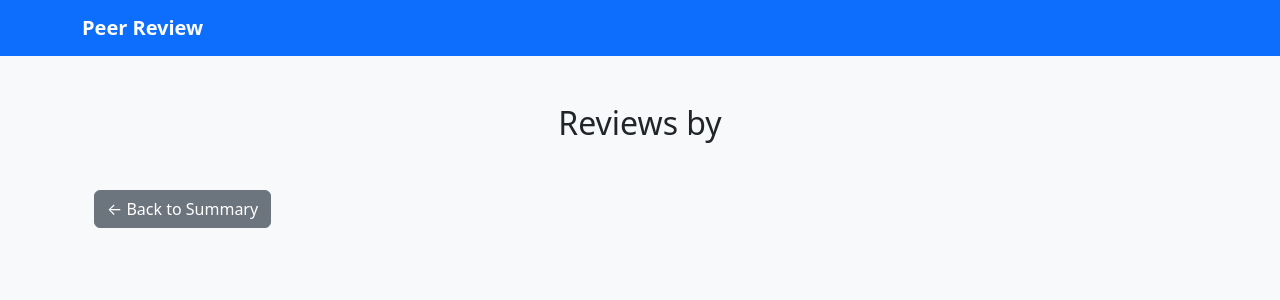
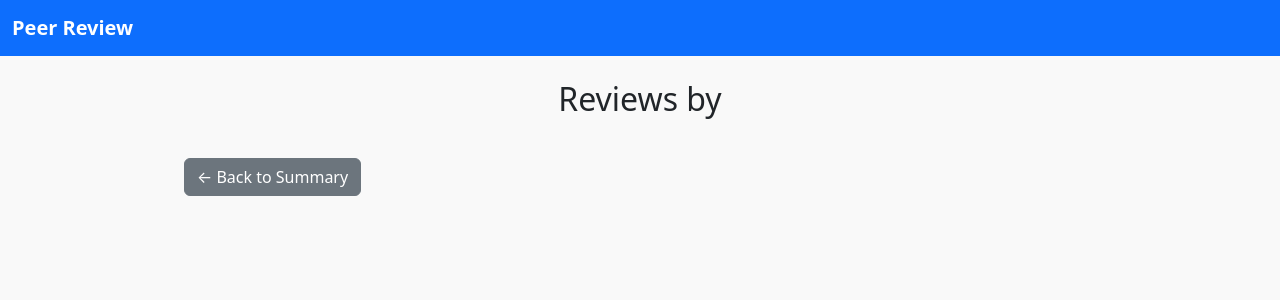
Before and after one commit to bmilanx0/peer-review-app, a Flask app: template templates/review_detail.html in a window 1280 px wide. Shown: the top 300 px of the page. Run offline with Flask 3, Linux system fonts and the light colour scheme; the template is opened without the code that fills it, so the values that code supplies are empty.

```diff
--- a/templates/base.html
+++ b/templates/base.html
@@ -1,52 +1,55 @@
-<!-- templates/base.html -->
 <!DOCTYPE html>
 <html lang="en">
 
 <head>
-  <meta charset="UTF-8" />
-  <meta name="viewport" content="width=device-width, initial-scale=1" />
+  <meta charset="UTF-8">
+  <meta name="viewport" content="width=device-width, initial-scale=1">
   <title>{% block title %}Peer Review{% endblock %}</title>
-  <link href="https://cdn.jsdelivr.net/npm/bootstrap@5.3.0/dist/css/bootstrap.min.css" rel="stylesheet" />
+  <link href="https://cdn.jsdelivr.net/npm/bootstrap@5.3.0/dist/css/bootstrap.min.css" rel="stylesheet">
   <style>
     body {
-      background-color: #f8f9fa;
+      background-color: #f9f9f9;
     }
 
-    .container-centered {
-      min-height: 100vh;
-      display: flex;
-      flex-direction: column;
-      justify-content: center;
-      align-items: center;
-    }
-
-    .card {
-      width: 100%;
-      max-width: 600px;
-      padding: 2rem;
-      box-shadow: 0 0.125rem 0.25rem rgba(0, 0, 0, 0.075);
+    .navbar {
+      background-color: #0d6efd;
     }
 
     .navbar-brand {
+      color: #fff;
       font-weight: bold;
+    }
+
+    .navbar-brand:hover {
+      color: #e2e2e2;
+    }
+
+    .container {
+      max-width: 960px;
+    }
+
+    .btn-outline-light:hover {
+      color: #fff;
+      background-color: #dc3545;
+      border-color: #dc3545;
     }
   </style>
 </head>
 
 <body>
 
-  <nav class="navbar navbar-expand-lg navbar-dark bg-primary">
-    <div class="container">
-      <a class="navbar-brand" href="/">Peer Review</a>
+  <nav class="navbar navbar-expand-lg mb-4">
+    <div class="container-fluid">
+      <a class="navbar-brand" href="#">Peer Review</a>
       {% if session.get('user_id') %}
-      <div class="ms-auto">
-        <a href="{{ url_for('logout') }}" class="btn btn-outline-light btn-sm">Logout</a>
+      <div class="d-flex">
+        <a href="{{ url_for('logout') }}" class="btn btn-outline-light">Logout</a>
       </div>
       {% endif %}
     </div>
   </nav>
 
-  <div class="container my-4">
+  <div class="container">
     {% with messages = get_flashed_messages(with_categories=true) %}
     {% if messages %}
     {% for category, message in messages %}
@@ -58,8 +61,7 @@
     {% endif %}
     {% endwith %}
 
-    {% block content %}
-    {% endblock %}
+    {% block content %}{% endblock %}
   </div>
 
   <script src="https://cdn.jsdelivr.net/npm/bootstrap@5.3.0/dist/js/bootstrap.bundle.min.js"></script>
--- a/templates/review_detail.html
+++ b/templates/review_detail.html
@@ -1,29 +1,23 @@
 {% extends "base.html" %}
-
+{% block title %}Review Detail{% endblock %}
 {% block content %}
-<div class="container mt-5">
+<div class="container mt-4">
   <h2 class="text-center mb-4">Reviews by {{ student.first_name }} {{ student.last_name }}</h2>
 
   {% for reviewee_id, reviewee in reviewees.items() %}
-  <div class="card mb-4">
-    <div class="card-header bg-primary text-white">
-      {{ reviewee.first_name }} {{ reviewee.last_name }}
-    </div>
-    <div class="card-body">
+  <h4>{{ reviewee.first_name }} {{ reviewee.last_name }}</h4>
   <ul class="list-group mb-3">
     {% for a in answers if a.reviewee_id == reviewee_id %}
     <li class="list-group-item">
-          <strong>{{ questions[a.question_id] }}</strong>: {{ a.score }}
+      <strong>{{ questions[a.question_id] }}:</strong> {{ a.score }}
     </li>
     {% endfor %}
+    <li class="list-group-item">
+      <strong>Overall Comment:</strong> {{ comments_map.get(reviewee_id, "—") }}
+    </li>
   </ul>
-      <p><strong>Overall Comment:</strong> {{ comments_map.get(reviewee_id, "—") }}</p>
-    </div>
-  </div>
   {% endfor %}
 
-  <a href="{{ url_for('class_summary', class_id=request.view_args['class_id']) }}" class="btn btn-secondary mt-4">
-    ← Back to Summary
-  </a>
+  <a href="{{ url_for('class_summary', class_id=class_id) }}" class="btn btn-secondary mt-3">← Back to Summary</a>
 </div>
 {% endblock %}
```
Also changed, not shown: templates/class_dashboard.html (+8 -12 lines), templates/select_class.html (+12 -9 lines). Lines whose indentation alone changed are shown as unchanged.
